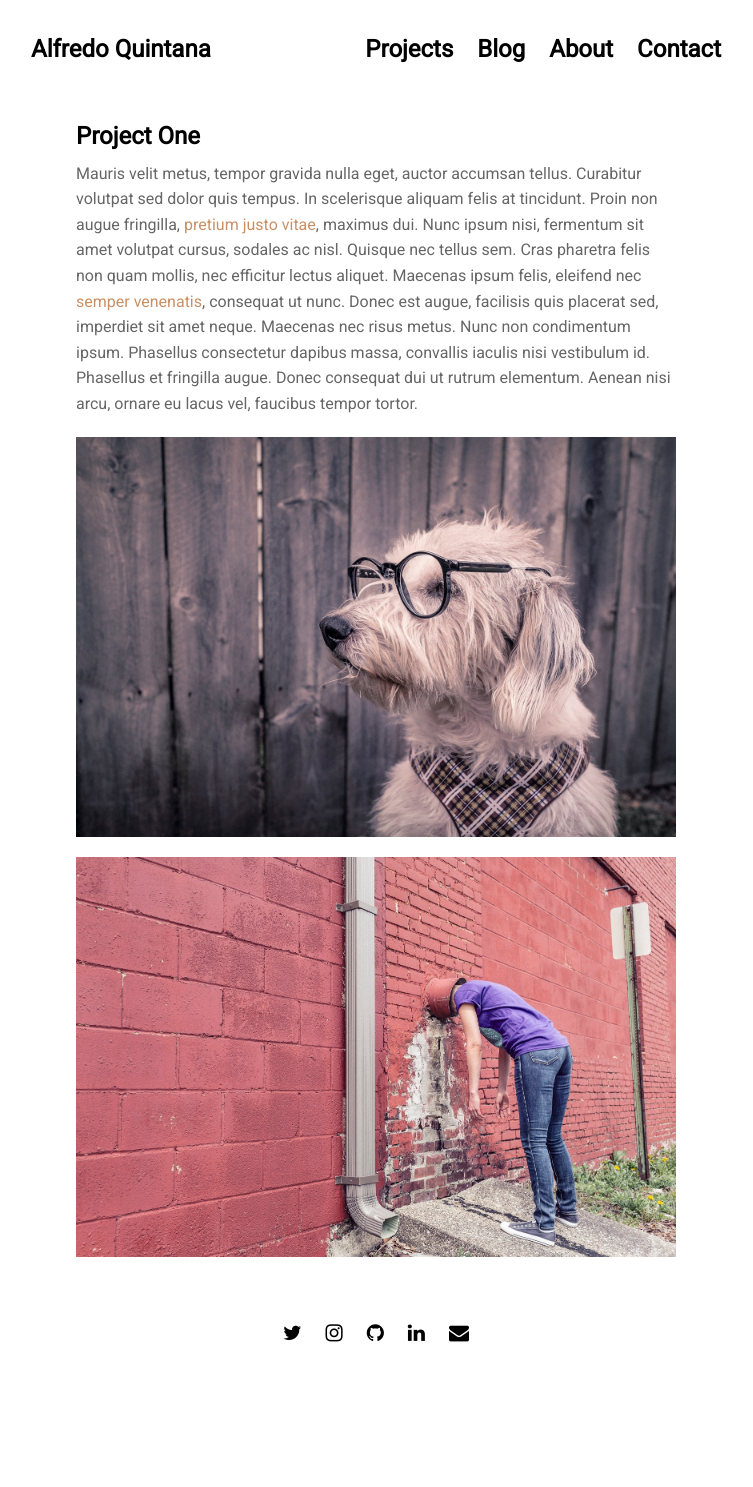
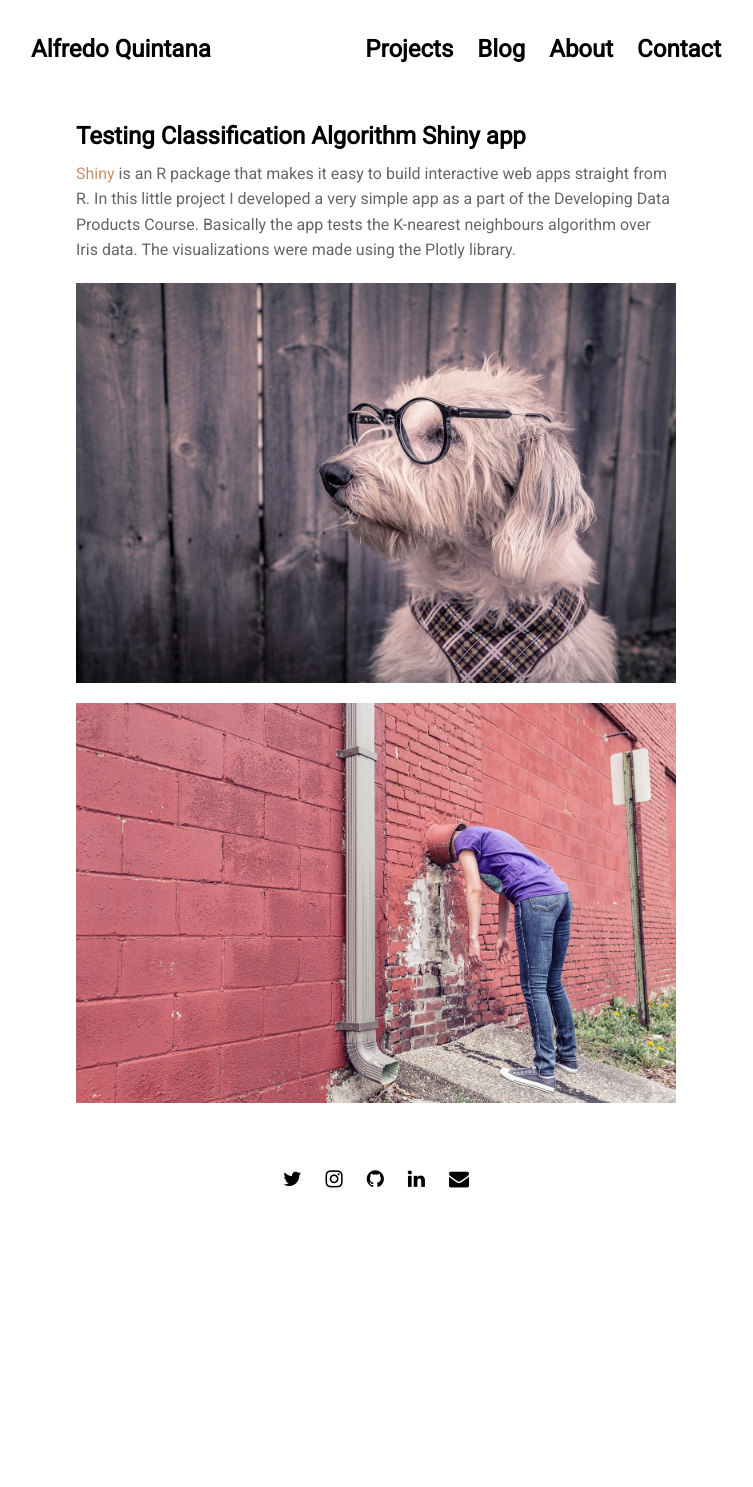
Before and after one commit to Qalfredo/Personal-Portfolio, a Jekyll site: the page built from projects/proj-1.md, in a window 1280 px wide. Shown: the whole page, without its empty margins (264-1017 px from the left). Built offline with Jekyll 4.4.1, drawn with Linux system fonts in a browser that asks for light colours; nearby versions of some CDN libraries; after the commit the page ends 1333 px from its top, so only the background shows below that.

Commit message:
initial modf

```diff
--- a/_data/settings.yml
+++ b/_data/settings.yml
@@ -48,7 +48,7 @@ contact: >
 # Work Section
 
 projects:
-- {name: 'Project One', folder: 'proj-1', file: 'projects/proj-1.html'}
+- {name: 'Testing Classification Algorithm Shiny App', folder: 'proj-1', file: 'projects/proj-1.html'}
 - {name: 'Project Two', folder: 'proj-2', file: 'projects/proj-2.html'}
 - {name: 'Project Three', folder: 'proj-3', file: 'projects/proj-3.html'}
 - {name: 'Project Four', folder: 'proj-4', file: 'projects/proj-4.html'}
--- a/projects/proj-1.md
+++ b/projects/proj-1.md
@@ -1,8 +1,8 @@
 ---
 layout: post
-title: 'Project One'
+title: 'Testing Classification Algorithm Shiny app'
 ---
-Mauris velit metus, tempor gravida nulla eget, auctor accumsan tellus. Curabitur volutpat sed dolor quis tempus. In scelerisque aliquam felis at tincidunt. Proin non augue fringilla, [pretium justo vitae](#), maximus dui. Nunc ipsum nisi, fermentum sit amet volutpat cursus, sodales ac nisl. Quisque nec tellus sem. Cras pharetra felis non quam mollis, nec efficitur lectus aliquet. Maecenas ipsum felis, eleifend nec [semper venenatis](#), consequat ut nunc. Donec est augue, facilisis quis placerat sed, imperdiet sit amet neque. Maecenas nec risus metus. Nunc non condimentum ipsum. Phasellus consectetur dapibus massa, convallis iaculis nisi vestibulum id. Phasellus et fringilla augue. Donec consequat dui ut rutrum elementum. Aenean nisi arcu, ornare eu lacus vel, faucibus tempor tortor.
+[Shiny](https://shiny.rstudio.com/) is an R package that makes it easy to build interactive web apps straight from R. In this little project I developed a very simple app as a part of the Developing Data Products Course. Basically the app tests the K-nearest neighbours algorithm over Iris data. The visualizations were made using the Plotly library.
 
 {% include image.html url="http://www.gratisography.com" image="projects/proj-1/dog.jpg" %}
 
```
